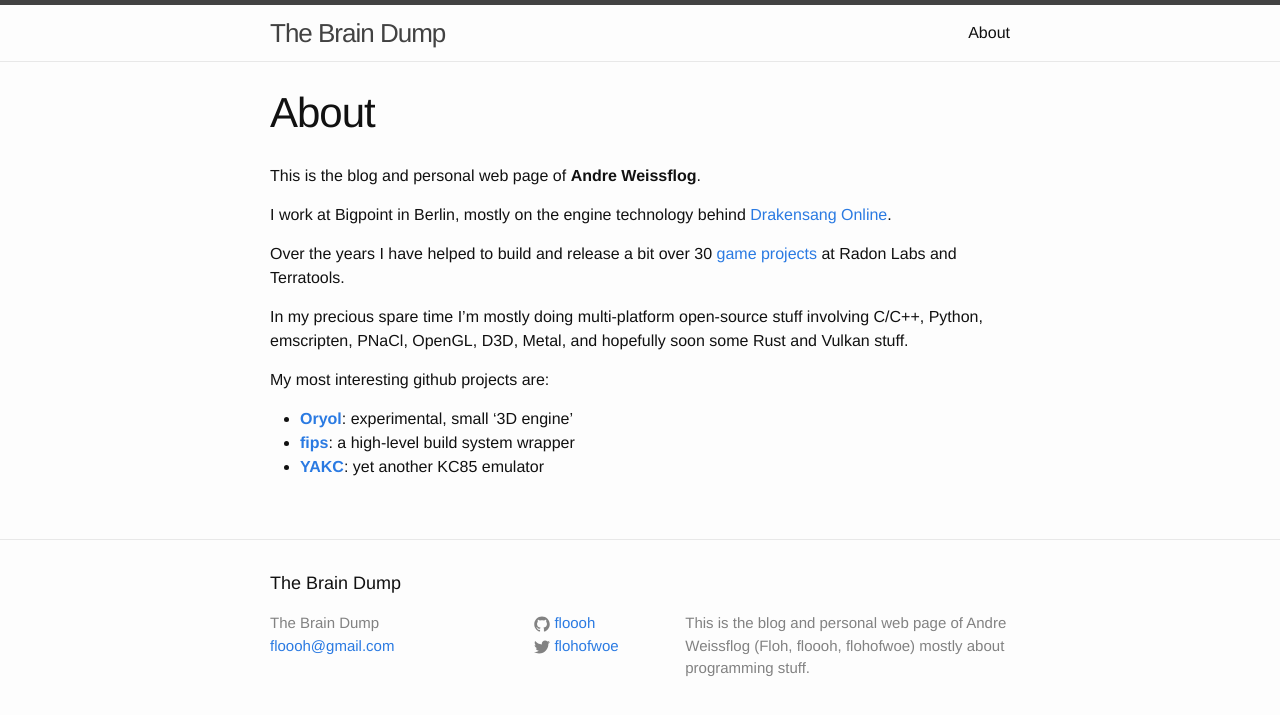
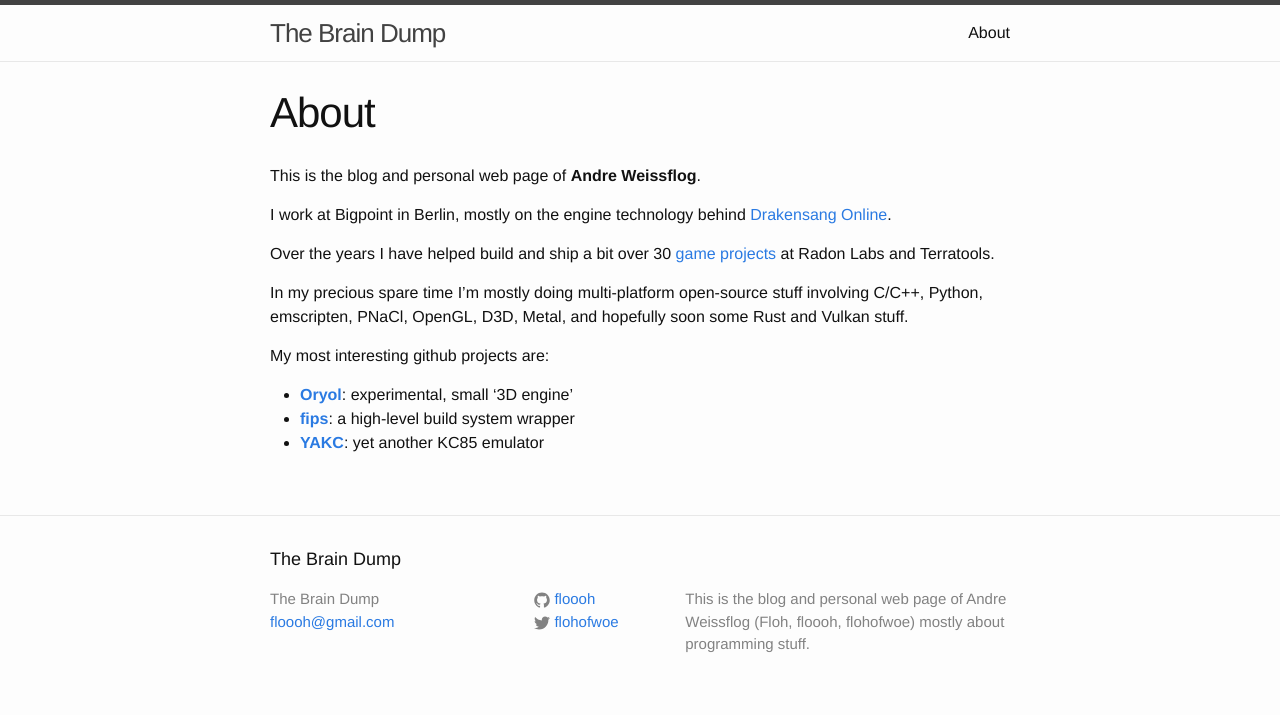
Before and after one commit to floooh/floooh.github.io, a Jekyll site: the page built from about.md, in a window 1280 px wide. Shown: the top 715 px of the page. Built offline with Jekyll 4.4.1, drawn with Linux system fonts in a browser that asks for light colours.

Commit message:
Minor tweaks

```diff
--- a/about.md
+++ b/about.md
@@ -9,7 +9,7 @@ This is the blog and personal web page of **Andre Weissflog**.
 I work at Bigpoint in Berlin, mostly on the engine
 technology behind [Drakensang Online](http://www.drakensang.com/).
 
-Over the years I have helped to build and release a bit over 30
+Over the years I have helped build and ship a bit over 30
 [game projects](http://www.mobygames.com/developer/sheet/view/developerId,117426/)
 at Radon Labs and Terratools.
 
```
